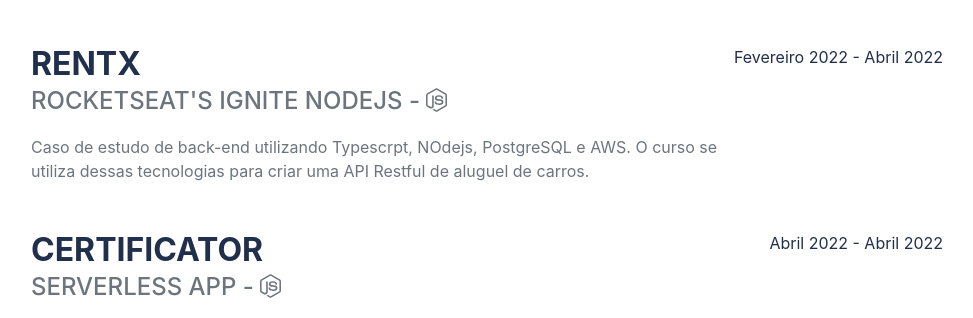
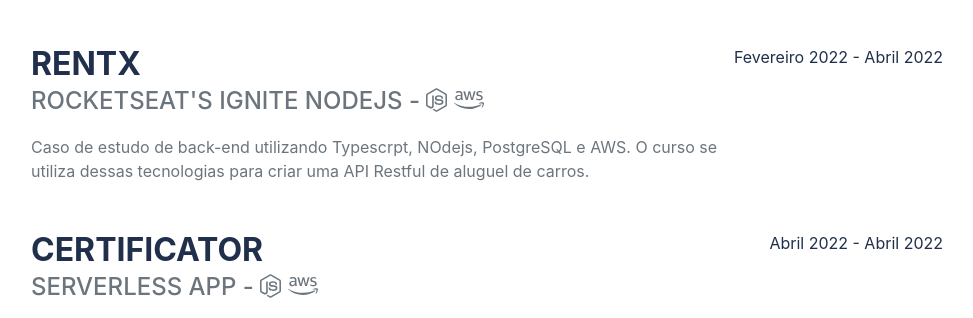
Before and after one commit to Marcos-Cypriano/portfolio, a plain HTML site: page index.html in a window 1280 px wide. Shown: the part 4366-4684 px from the top of the page, without its empty margins (289-1262 px from the left). Drawn offline with nearby package versions, Linux system fonts and the light colour scheme; no server answers; a web font is replaced by a local one.

Commit message:
Correct portfolio icon issues

```diff
--- a/index.html
+++ b/index.html
@@ -438,7 +438,7 @@
                                 <i class="iconify-inline" data-icon="simple-icons:typescript"></i>
                                 <i class="fab fa-node-js"></i>
                                 <i class="iconify-inline" data-icon="bxl:postgresql"></i>
-                                <i class="list-inline-item" class="fab fa-aws"></i>
+                                <i class="fab fa-aws"></i>
                             </div>
                             <div>
                                 <span id="portugues" class="language active">
@@ -469,7 +469,7 @@
                                 Serverless App -
                                 <i class="iconify-inline" data-icon="simple-icons:typescript"></i>
                                 <i class="fab fa-node-js"></i>
-                                <i class="list-inline-item" class="fab fa-aws"></i>
+                                <i class="fab fa-aws"></i>
                                 <i class="iconify-inline" data-icon="simple-icons:awslambda"></i>
                             </div>
                             <div>
```
